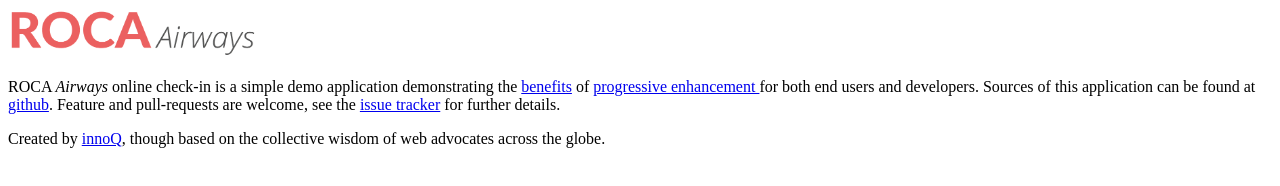
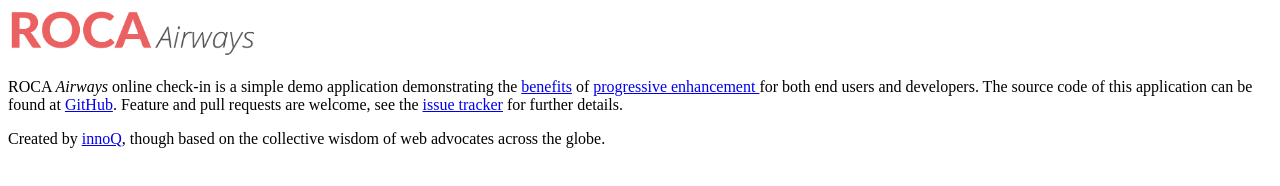
Before and after one commit to innoq/roca-airways, a website: page templates/layout.html in a window 1280 px wide. Drawn offline with nearby package versions, Linux system fonts and the light colour scheme; files that its build step writes are made by us from their sources.

Commit message:
improved phrasing, fixed capitalization

```diff
--- a/templates/layout.html
+++ b/templates/layout.html
@@ -35,8 +35,8 @@
 			<a href="https://www.gov.uk/service-manual/making-software/progressive-enhancement">
 				progressive enhancement
 			</a>
-			for both end users and developers. Sources of this application can be found at
-			<a href="https://github.com/innoq/roca-airways">github</a>. Feature and pull-requests are welcome, see the
+			for both end users and developers. The source code of this application can be found at
+			<a href="https://github.com/innoq/roca-airways">GitHub</a>. Feature and pull requests are welcome, see the
 			<a href="https://github.com/innoq/roca-airways/issues">issue tracker</a> for further details.
 		</p>
 
```
